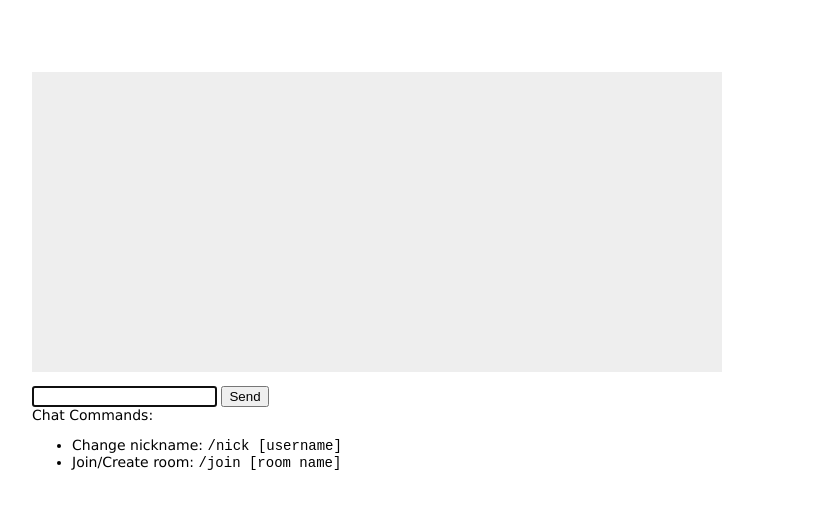
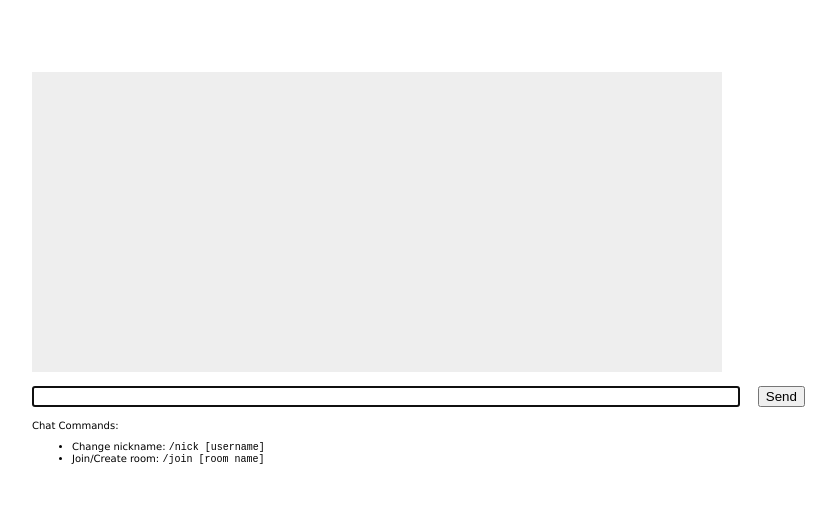
Before and after one commit to SeanTRobinson/Chatr, a website: page public/index.html in a window 1280 px wide. Shown: the whole page, without its empty margins (208-1044 px from the left). Drawn offline with nearby package versions, Linux system fonts and the light colour scheme; no server answers.

Commit message:
Final styling

```diff
--- a/public/stylesheets/style.css
+++ b/public/stylesheets/style.css
@@ -42,3 +42,13 @@ a {
 #room-list div:hover {
     background-color: #ddd;
 }
+
+#send-message {
+    width: 700px;
+    margin-bottom: 1em;
+    margin-right: 1em;
+}
+
+#help {
+    font: 10px "Lucida Grande", Helvetica, Arial, sans-serif;
+}
```
